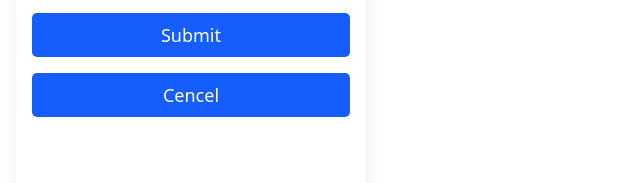
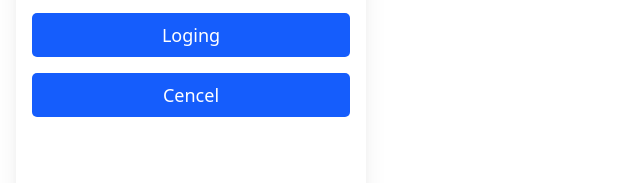
Before and after one commit to engkaarto/tailwind, a plain HTML site: page index.html in a window 1280 px wide. Shown: the part 407-590 px from the top of the page, 0-640 px from the left. Drawn offline with nearby package versions, Linux system fonts and the light colour scheme.

Commit message:
Change smbit btn to login

```diff
--- a/index.html
+++ b/index.html
@@ -25,7 +25,7 @@
     <input class="ring ring-gray-200 py-2 rounded-[5px]" type="text" placeholder="Enter username">
     <input class="ring ring-gray-200 py-2 rounded-[5px]" type="text" placeholder="Enter Password">
 </div>
-<button class="bg-blue-600 py-2 w-full text-white text-lg rounded-[5px]">Submit</button>
+<button class="bg-blue-600 py-2 w-full text-white text-lg rounded-[5px]">Loging</button>
 <button class="bg-blue-600 py-2 w-full text-white text-lg rounded-[5px]">Cencel</button>
 </form>
 
```
